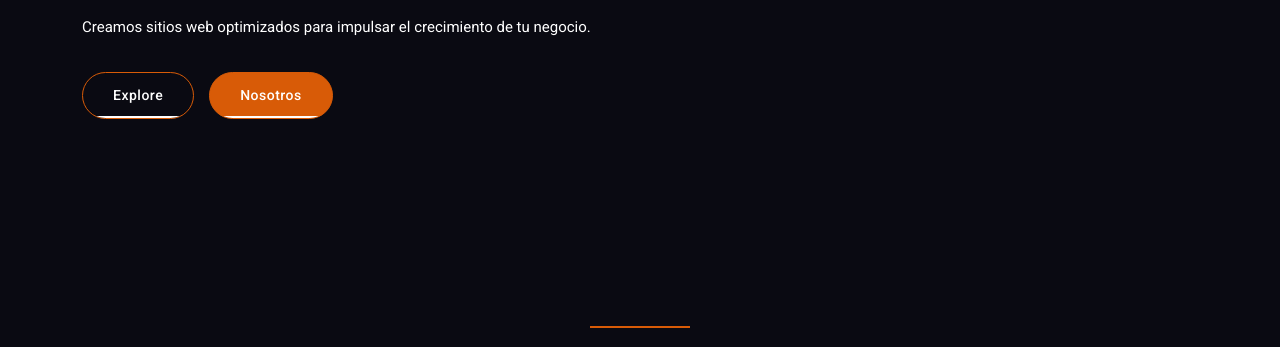
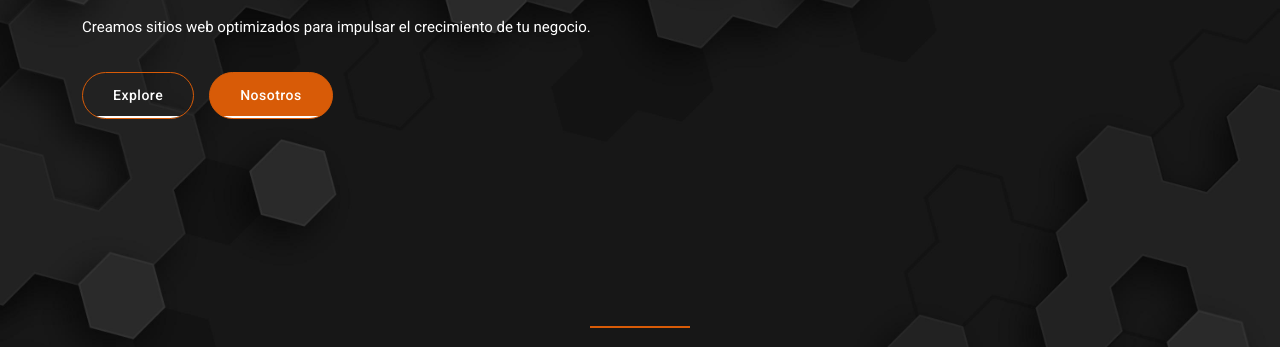
Before and after one commit to PaulaCamBarcelo/desarrolloweb.infy, a plain HTML site: page index.html in a window 1280 px wide. Shown: the part 268-615 px from the top of the page. Drawn offline with nearby package versions, Linux system fonts and the light colour scheme.

Commit message:
Update style.css

```diff
--- a/assets/css/style.css
+++ b/assets/css/style.css
@@ -117,7 +117,7 @@ Global Styles
     --gradient-bg: linear-gradient(135deg, #0a0a12, #151530);
     --border-color: rgba(255, 255, 255, 0.08);
     --text-description: rgba(255, 255, 255, 0.7);
-    --bg-image: url('./assets/images/dark-bg.jpg'); /* Imagen modo oscuro por defecto */
+    --bg-image: url('../images/dark-bg.jpg'); /* Imagen modo oscuro por defecto */
 }
 
 html, body {
```
